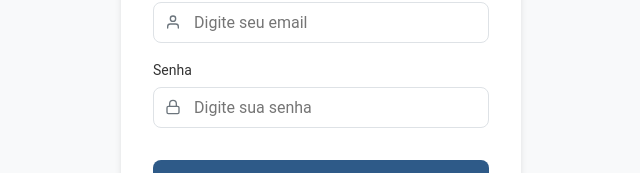
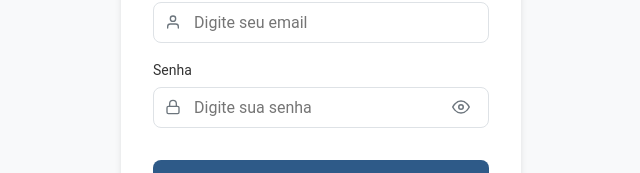
Before and after one commit to tonino00/nl-library-app, a React (Create React App) app: page /login in a window 1280 px wide. Shown: the part 309-482 px from the top of the page, without its empty margins (319-959 px from the left). Built offline with nearby package versions, Linux system fonts and the light colour scheme; no server answers.

Commit message:
feat: add PasswordInput component for enhanced password visibility toggle

```diff
--- a/src/components/ui/Input.tsx
+++ b/src/components/ui/Input.tsx
@@ -3,7 +3,7 @@ import styled from 'styled-components';
 
 type InputElement = HTMLInputElement | HTMLTextAreaElement;
 
-interface InputProps extends Omit<React.InputHTMLAttributes<InputElement>, 'as'> {
+export interface InputProps extends Omit<React.InputHTMLAttributes<InputElement>, 'as'> {
   label?: string;
   helperText?: string;
   error?: string;
--- /dev/null
+++ b/src/components/ui/PasswordInput.tsx
@@ -0,0 +1,63 @@
+import React, { forwardRef, useState } from 'react';
+import styled from 'styled-components';
+import { FiEye, FiEyeOff } from 'react-icons/fi';
+import Input, { InputProps } from './Input';
+
+type PasswordInputProps = Omit<InputProps, 'type' | 'rightIcon' | 'as'>;
+
+const ToggleButton = styled.button`
+  display: flex;
+  align-items: center;
+  justify-content: center;
+  width: 32px;
+  height: 32px;
+  padding: 0;
+  border: none;
+  border-radius: var(--border-radius);
+  background: none;
+  color: var(--light-text-color);
+  cursor: pointer;
+  transition: var(--transition);
+
+  &:hover {
+    color: var(--text-color);
+  }
+
+  &:focus-visible {
+    outline: 2px solid var(--primary-color);
+    outline-offset: 2px;
+  }
+
+  @media (prefers-reduced-motion: reduce) {
+    transition: none;
+  }
+`;
+
+// Input de senha com botão de mostrar/ocultar o valor digitado.
+const PasswordInput = forwardRef<HTMLInputElement, PasswordInputProps>(
+  (props, ref) => {
+    const [visible, setVisible] = useState(false);
+
+    return (
+      <Input
+        {...props}
+        ref={ref}
+        type={visible ? 'text' : 'password'}
+        rightIcon={
+          <ToggleButton
+            type="button"
+            onClick={() => setVisible((v) => !v)}
+            aria-label={visible ? 'Ocultar senha' : 'Mostrar senha'}
+            aria-pressed={visible}
+          >
+            {visible ? <FiEyeOff size={18} /> : <FiEye size={18} />}
+          </ToggleButton>
+        }
+      />
+    );
+  }
+);
+
+PasswordInput.displayName = 'PasswordInput';
+
+export default PasswordInput;
--- a/src/pages/LoginPage.tsx
+++ b/src/pages/LoginPage.tsx
@@ -7,6 +7,7 @@ import { login } from '../features/auth/authSlice';
 import { RootState } from '../store';
 import { AppDispatch } from '../store';
 import Input from '../components/ui/Input';
+import PasswordInput from '../components/ui/PasswordInput';
 import Button from '../components/ui/Button';
 import Card from '../components/ui/Card';
 
@@ -165,8 +166,7 @@ const LoginPage: React.FC = () => {
             leftIcon={<FiUser />}
           />
 
-          <Input
-            type="password"
+          <PasswordInput
             name="senha"
             label="Senha"
             placeholder="Digite sua senha"
```
